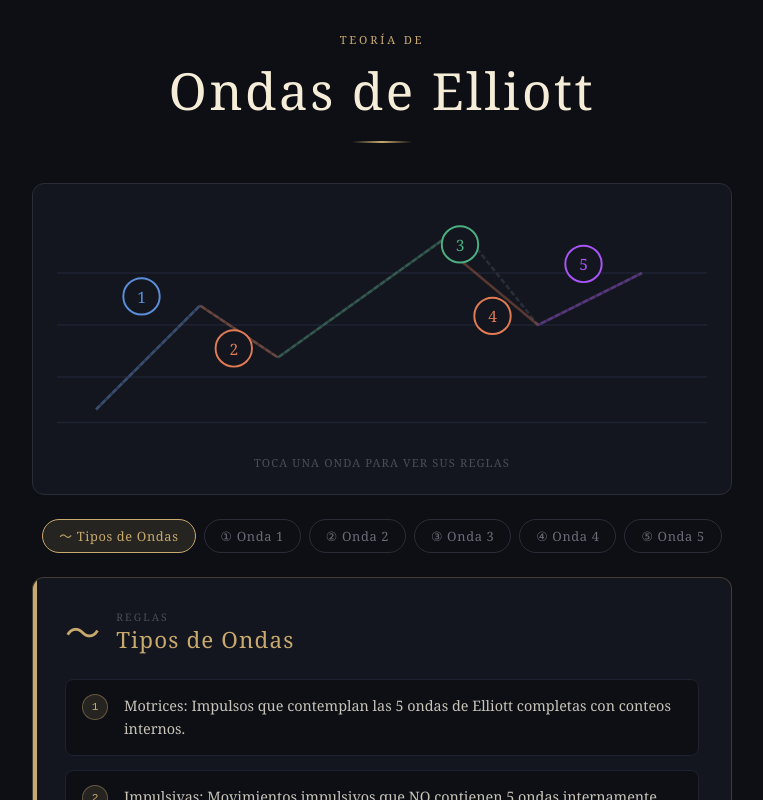
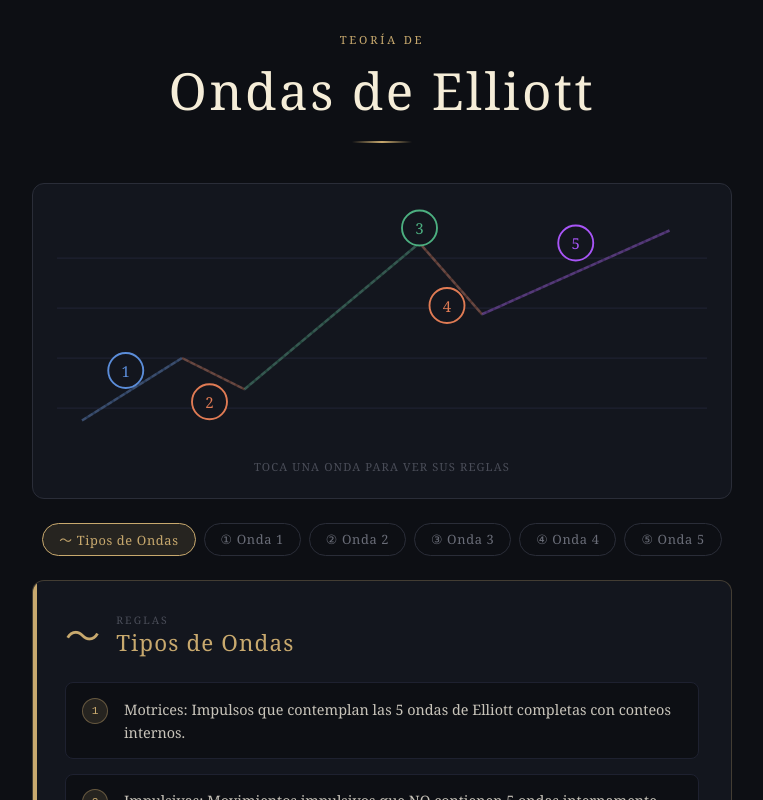
Before and after one commit to atmediallc/elliott-waves, a React (Create React App) app: page / in a window 1280 px wide. Shown: the top 800 px of the page, without its empty margins (258-1021 px from the left). Built offline with nearby package versions, Linux system fonts and the light colour scheme.

Commit message:
Update App.js

```diff
--- a/src/App.js
+++ b/src/App.js
@@ -103,23 +103,25 @@ export default function ElliottWaves() {
 
         {/* Wave Visual */}
         <div className="wave-container">
-          <svg viewBox="0 0 500 180" className="wave-svg">
-            {[50, 90, 130, 165].map(y => (
-              <line key={y} x1="0" y1={y} x2="500" y2={y} stroke="#1E2130" strokeWidth="1" />
+          <svg viewBox="0 0 520 190" className="wave-svg">
+            {[40, 80, 120, 160].map(y => (
+              <line key={y} x1="0" y1={y} x2="520" y2={y} stroke="#1E2130" strokeWidth="1" />
             ))}
+            {/* Dashed background path - puntos conectados correctamente */}
             <polyline
-              points="30,155 110,75 170,115 310,15 370,90 450,50"
+              points="20,170 100,120 150,145 290,28 340,85 490,18"
               fill="none"
               stroke="#2A2D38"
               strokeWidth="2"
               strokeDasharray="4 2"
             />
+            {/* Segmentos coloreados - todos conectados */}
             {[
-              { points: "30,155 110,75", wave: "1" },
-              { points: "110,75 170,115", wave: "2" },
-              { points: "170,115 310,15", wave: "3" },
-              { points: "310,40 370,90", wave: "4" },
-              { points: "370,90 450,50", wave: "5" },
+              { points: "20,170 100,120", wave: "1" },
+              { points: "100,120 150,145", wave: "2" },
+              { points: "150,145 290,28", wave: "3" },
+              { points: "290,28 340,85", wave: "4" },
+              { points: "340,85 490,18", wave: "5" },
             ].map(({ points, wave }) => (
               <polyline
                 key={wave}
@@ -131,12 +133,13 @@ export default function ElliottWaves() {
                 onClick={() => setActive(`w${wave}`)}
               />
             ))}
+            {/* Labels */}
             {[
-              { x: 65, y: 68, wave: "1" },
-              { x: 136, y: 108, wave: "2" },
-              { x: 310, y: 28, wave: "3" },
-              { x: 335, y: 83, wave: "4" },
-              { x: 405, y: 43, wave: "5" },
+              { x: 55,  y: 130, wave: "1" },
+              { x: 122, y: 155, wave: "2" },
+              { x: 290, y: 16,  wave: "3" },
+              { x: 312, y: 78,  wave: "4" },
+              { x: 415, y: 28,  wave: "5" },
             ].map(({ x, y, wave }) => (
               <g key={wave} style={{ cursor: "pointer" }} onClick={() => setActive(`w${wave}`)}>
                 <circle
```
